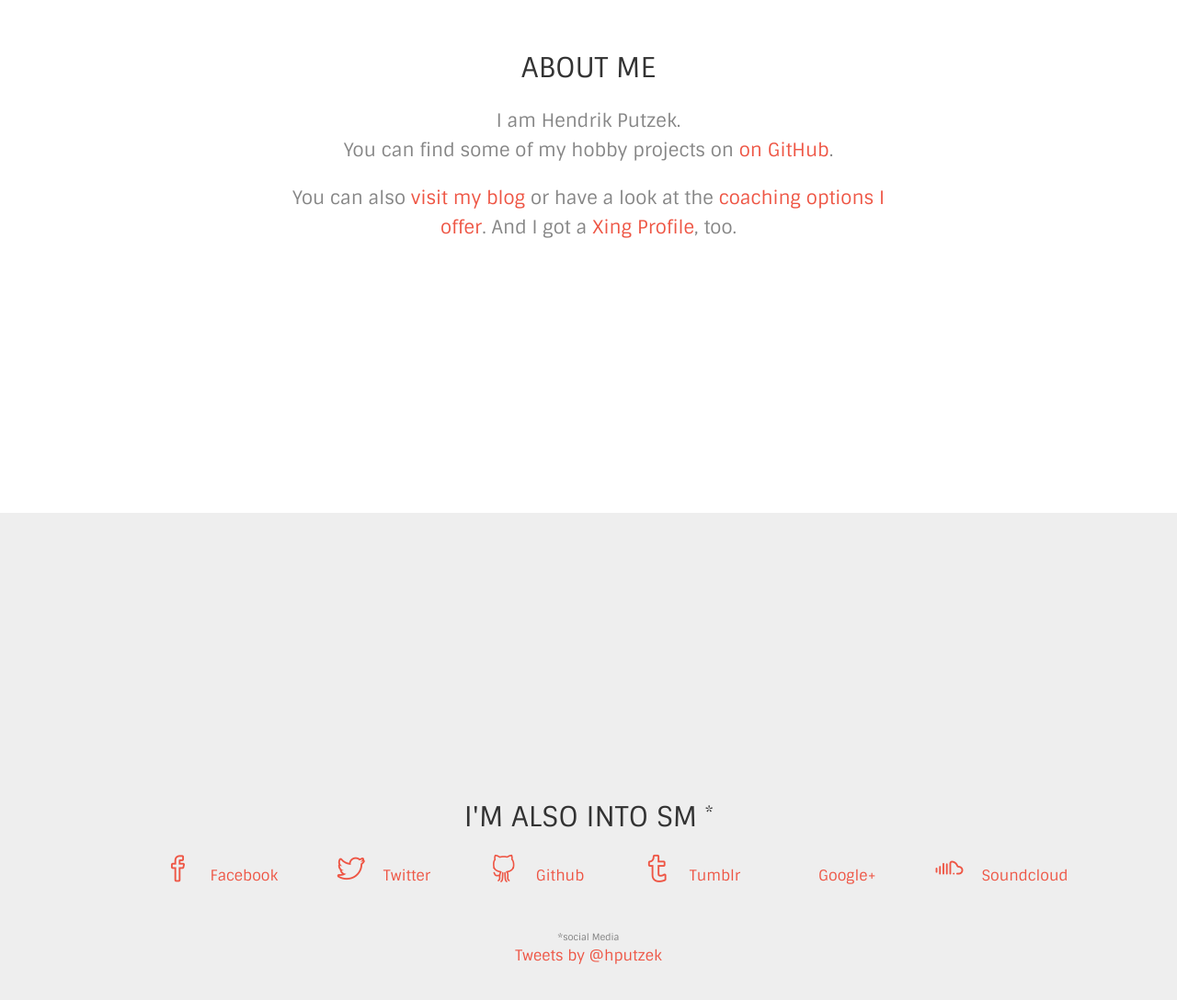
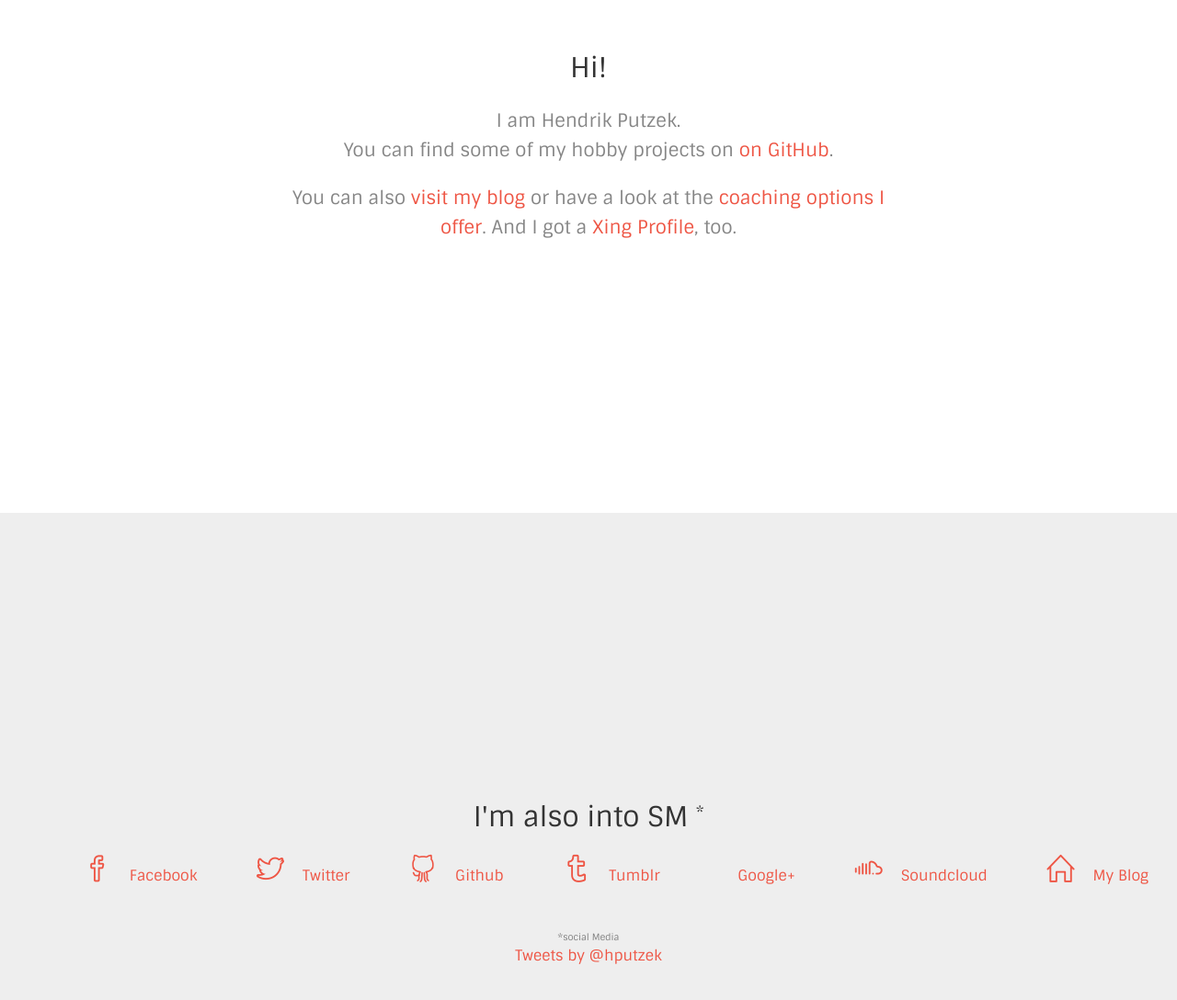
Before and after one commit to hputzek/hputzek.github.io, a website: page src/index.html in a window 1280 px wide. Shown: the part 1042-2130 px from the top of the page at 92% size. Drawn offline with nearby package versions, Linux system fonts and the light colour scheme; files that its build step writes are made by us from their sources; some icons are missing.

Commit message:
added blog to sm links

```diff
--- a/src/index.html
+++ b/src/index.html
@@ -44,7 +44,7 @@
 
 <section id="section2" class="cd-section">
 	<div class="content-wrapper">
-		<h2>About me</h2>
+		<h2>Hi!</h2>
 		<p>I am Hendrik Putzek.<br/>
 		You can find some of my hobby projects on <a href="https://github.com/hputzek" id="view-on-github" ><span>on GitHub</span></a>.</p><p>
 		You can also <a href="http://blog.putzek.com" class="tooltip tooltip-top" data-tooltip="Go, go go!">visit my blog</a> or have a look at the <a href="https://coaches.xing.com/coaches/12441289">coaching options I offer</a>.
@@ -77,6 +77,9 @@
 				<li>
 					<a href="https://soundcloud.com/hendrik-der" class="tooltip tooltip-top" data-tooltip="Soundcloud."><i class="icon-social-soundcloud icons"></i>Soundcloud</a>
 				</li>
+				<li>
+					<a href="https://blog.putzek.com" class="tooltip tooltip-top" data-tooltip="This is my blog. Worth a visit ;-)"><i class="icon-home icons"></i>My Blog</a>
+				</li>
 			</ul>
 			<p><small>*social Media</small></p>
 		<a class="twitter-timeline" href="https://twitter.com/hputzek" data-widget-id="687005067656982528">Tweets by @hputzek</a>
--- a/src/scss/screen.scss
+++ b/src/scss/screen.scss
@@ -353,7 +353,6 @@ Content Sections - basic style
 	h1, h2 {
 		width: 90%;
 		margin: 0 auto;
-		text-transform: uppercase;
 		font-size: 2.4rem;
 		line-height: 1.4;
 
```
Also changed, not shown: index.html (+5 -2 lines).
